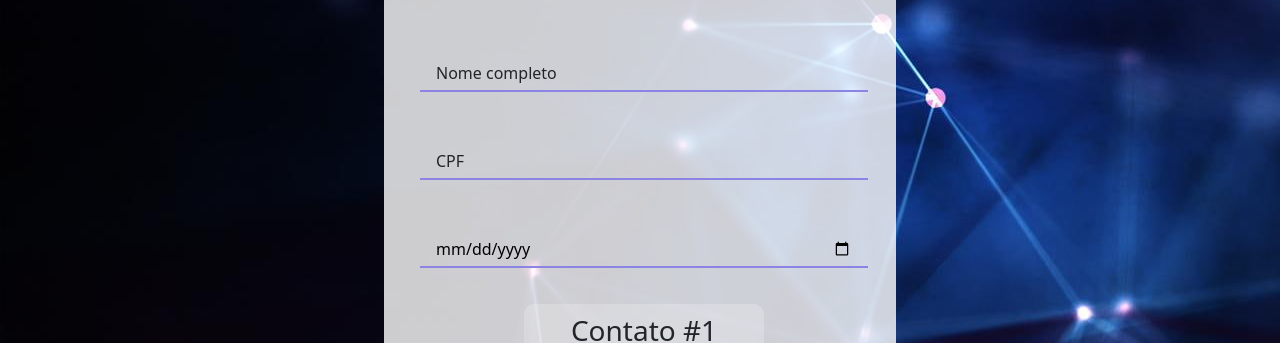
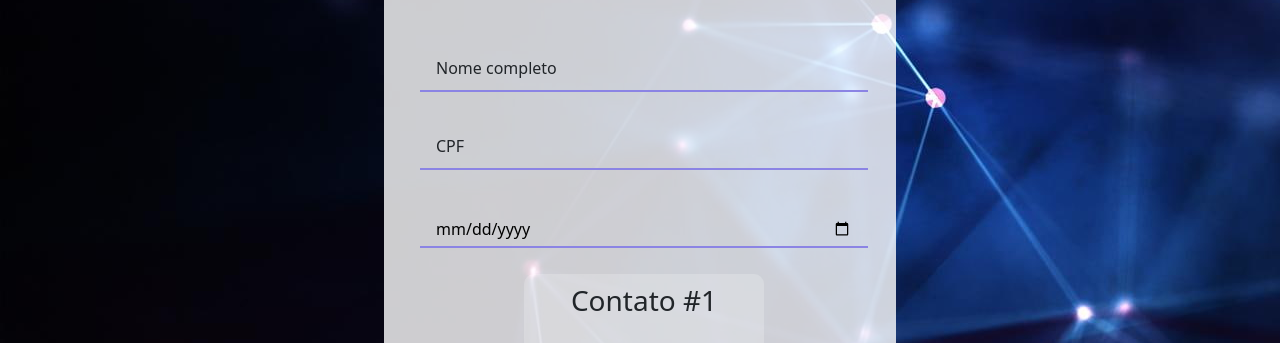
Before and after one commit to Gustavoo01/Desafio_Elotech, an Angular app in the folder api-front/: page / in a window 1280 px wide. Shown: the part 285-628 px from the top of the page. Built offline with nearby package versions, Linux system fonts and the light colour scheme; no server answers; a web font is replaced by a local one.

Commit message:
removendo margin

```diff
--- a/api-front/src/app/cadastro-contato/cadastro-contato.component.html
+++ b/api-front/src/app/cadastro-contato/cadastro-contato.component.html
@@ -1,7 +1,7 @@
 <!-- contato.component.html -->
 <div class="d-flex justify-content-center align-items-center" style="margin-top: 5px">
     <div class="page card" style="width: 15rem; padding: 10px; margin: 5px">
-        <h3>Contato #{{ i + 1 }}</h3>
+        <h3 style="margin: 0;">Contato #{{ i + 1 }}</h3>
         <div class="field field_v2">
             <label for="contatos.nome" class="ha-screen-reader">Nome do Contato:</label>
             <input type="text" class="field__input" name="contatos.nome" [(ngModel)]="contato.nome"
--- a/api-front/src/app/principal/principal.component.css
+++ b/api-front/src/app/principal/principal.component.css
@@ -9,10 +9,6 @@ form {
     width: 500px;
     margin: 30px auto;
     text-align: center;
-}
-
-input {
-    margin-bottom: 10px;
 }
 
 input[type="button"] {
```
